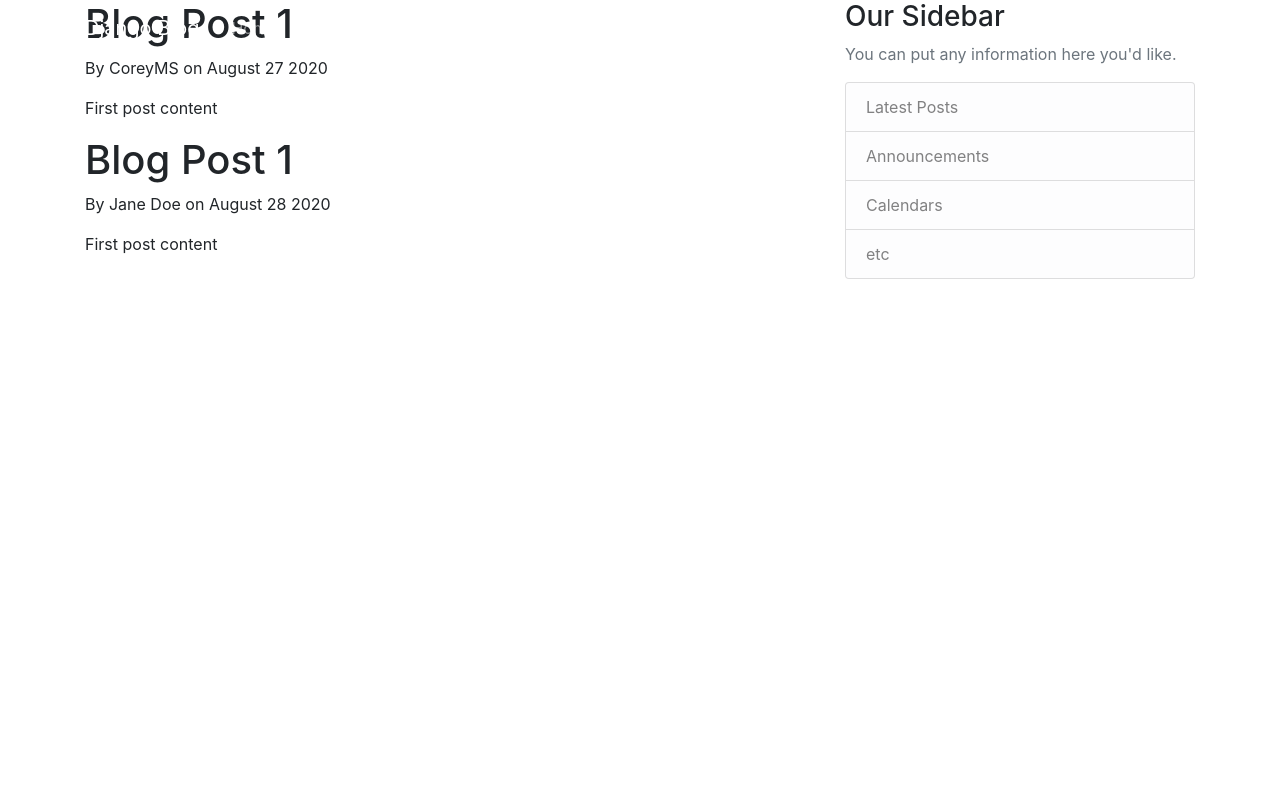
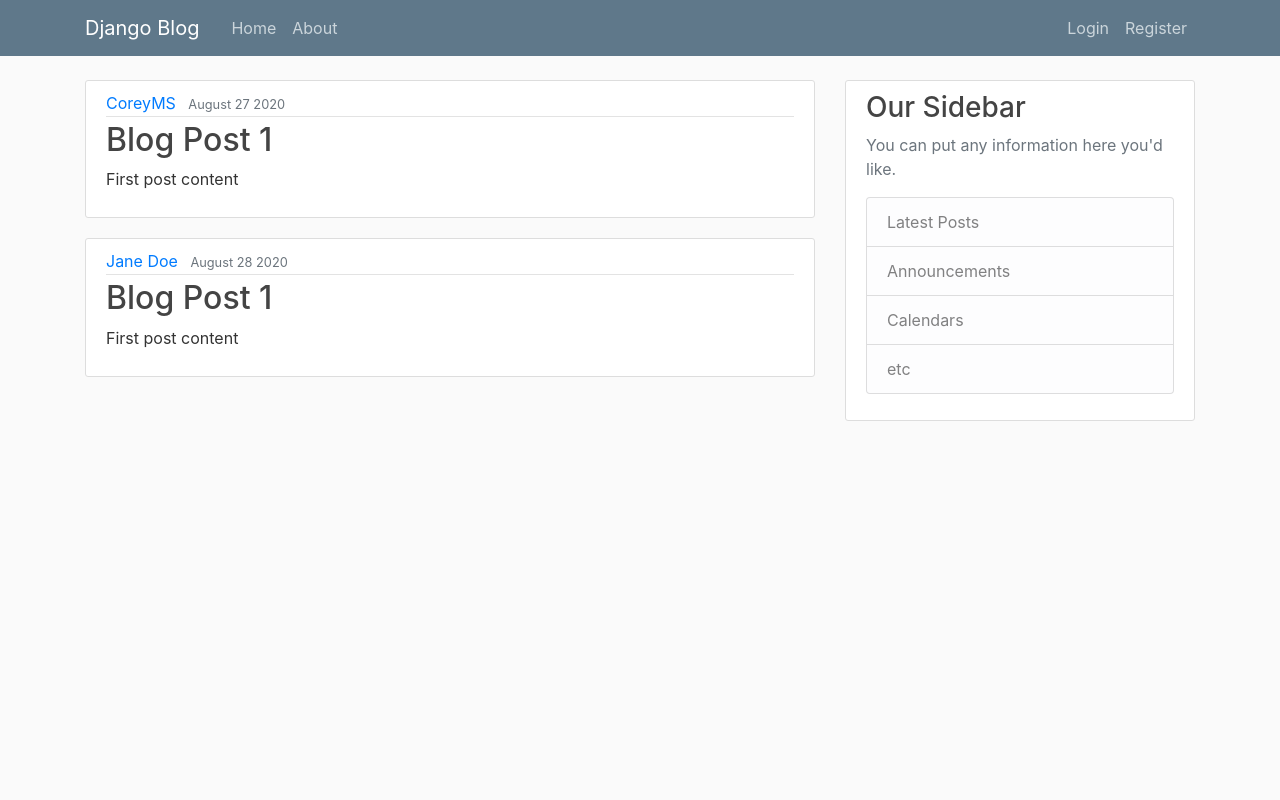
Before and after one commit to julia-thea/django-blog, a Django app: page / in a window 1280 px wide. Run offline with Django 3.2, Linux system fonts and the light colour scheme; some libraries are stand-ins or nearby versions.

Commit message:
modified base.html

```diff
--- /dev/null
+++ b/blog/static/blog/main.css
@@ -0,0 +1,84 @@
+body {
+  background: #fafafa;
+  color: #333333;
+  margin-top: 5rem;
+}
+
+h1, h2, h3, h4, h5, h6 {
+  color: #444444;
+}
+
+ul {
+  margin: 0;
+}
+
+.bg-steel {
+  background-color: #5f788a;
+}
+
+.site-header .navbar-nav .nav-link {
+  color: #cbd5db;
+}
+
+.site-header .navbar-nav .nav-link:hover {
+  color: #ffffff;
+}
+
+.site-header .navbar-nav .nav-link.active {
+  font-weight: 500;
+}
+
+.content-section {
+  background: #ffffff;
+  padding: 10px 20px;
+  border: 1px solid #dddddd;
+  border-radius: 3px;
+  margin-bottom: 20px;
+}
+
+.article-title {
+  color: #444444;
+}
+
+a.article-title:hover {
+  color: #428bca;
+  text-decoration: none;
+}
+
+.article-content {
+  white-space: pre-line;
+}
+
+.article-img {
+  height: 65px;
+  width: 65px;
+  margin-right: 16px;
+}
+
+.article-metadata {
+  padding-bottom: 1px;
+  margin-bottom: 4px;
+  border-bottom: 1px solid #e3e3e3
+}
+
+.article-metadata a:hover {
+  color: #333;
+  text-decoration: none;
+}
+
+.article-svg {
+  width: 25px;
+  height: 25px;
+  vertical-align: middle;
+}
+
+.account-img {
+  height: 125px;
+  width: 125px;
+  margin-right: 20px;
+  margin-bottom: 16px;
+}
+
+.account-heading {
+  font-size: 2.5rem;
+}
--- a/blog/templates/blog/base.html
+++ b/blog/templates/blog/base.html
@@ -1,3 +1,4 @@
+{% load static %}
 <html lang="en">
 <head>
   <!-- Required meta tags -->
@@ -7,6 +8,7 @@
   <!-- Bootstrap CSS -->
   <link rel="stylesheet" href="https://stackpath.bootstrapcdn.com/bootstrap/4.3.1/css/bootstrap.min.css" integrity="sha384-ggOyR0iXCbMQv3Xipma34MD+dH/1fQ784/j6cY/iJTQUOhcWr7x9JvoRxT2MZw1T" crossorigin="anonymous">
   <meta name="viewport" content="width=>, initial-scale=1.0">
+  <link rel="stylesheet" type="text/css" href="{% static 'blog/main.css' %}">
   {% if title %}
   <title>Django Blog - {{ title}}</title>
 {% else %}
@@ -23,7 +25,7 @@
         </button>
         <div class="collapse navbar-collapse" id="navbarToggle">
           <div class="navbar-nav mr-auto">
-            <a class="nav-item nav-link" href="/">Home</a>
+            <a class="nav-item nav-link" href="{% url 'blog-home' %}">Home</a>
             <a class="nav-item nav-link" href="/about">About</a>
           </div>
           <!-- Navbar Right Side -->
--- a/blog/templates/blog/home.html
+++ b/blog/templates/blog/home.html
@@ -1,8 +1,15 @@
 {% extends "blog/base.html" %}
 {% block content %}
     {% for post in posts %}
-      <h1>{{ post.title }}</h1>
-      <p>By {{ post.author }} on {{post.date_posted}}</p>
-      <p>{{post.content}}</p>
+      <article class="media content-section">
+        <div class="media-body">
+          <div class="article-metadata">
+            <a class="mr-2" href="#">{{ post.author }}</a>
+            <small class="text-muted">{{ post.date_posted }}</small>
+          </div>
+          <h2><a class="article-title" href="#">{{ post.title }}</a></h2>
+          <p class="article-content">{{ post.content }}</p>
+        </div>
+      </article>
     {% endfor %}
 {% endblock content %}
```
